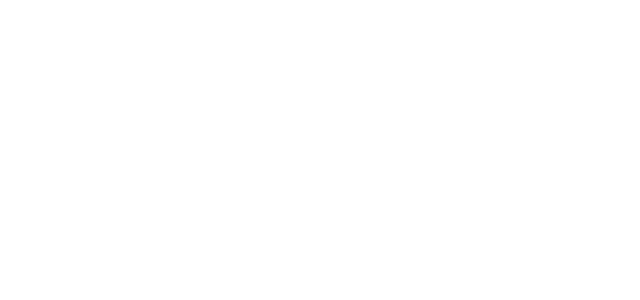
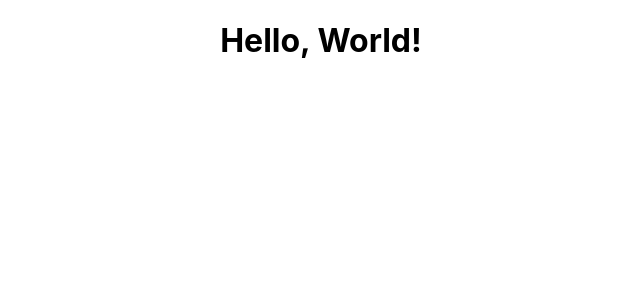
Before and after one commit to IagoGdeMeira/front-end-cs-pi2, a React (Create React App) app: page /create_teacher in a window 1280 px wide. Before the commit this address had no page. Shown: the top 300 px of the page, without its empty margins (319-959 px from the left). Built offline with nearby package versions, Linux system fonts and the light colour scheme.

Commit message:
Configurando o ambiente: PrimeReact, páginas e componentes.

```diff
--- a/package.json
+++ b/package.json
@@ -8,6 +8,7 @@
     "@testing-library/user-event": "^13.5.0",
     "react": "^18.3.1",
     "react-dom": "^18.3.1",
+    "react-router-dom": "^6.26.1",
     "react-scripts": "^5.0.1",
     "web-vitals": "^2.1.4"
   },
--- a/src/App.js
+++ b/src/App.js
@@ -1,5 +1,7 @@
 import './App.css';
+
 import {BrowserRouter, Route, Routes} from 'react-router-dom';
+import CreateTeacher from './pages/createTeacher/CreateTeacher';
 
 
 function App() {
@@ -8,6 +10,7 @@
       <BrowserRouter>
         <Routes>
           <Route path='/' element='' />
+          <Route path='/create_teacher' element={<CreateTeacher/>}/>
         </Routes>
       </BrowserRouter>
     </div>
--- /dev/null
+++ b/src/pages/createTeacher/CreateTeacher.jsx
@@ -0,0 +1,10 @@
+import './CreateTeacher.css';
+
+
+function CreateTeacher() {
+    return (
+        <h1>Hello, World!</h1>
+    );
+}
+
+export default CreateTeacher;
```
Also changed, not shown: src/pages/createTeacher/CreateTeacher.css (added), 1 other file (tests, documents, lock files or other folders).
